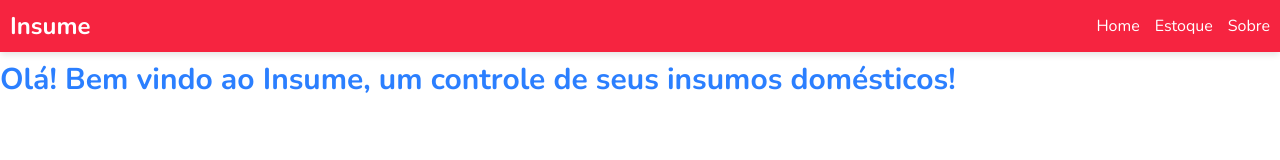
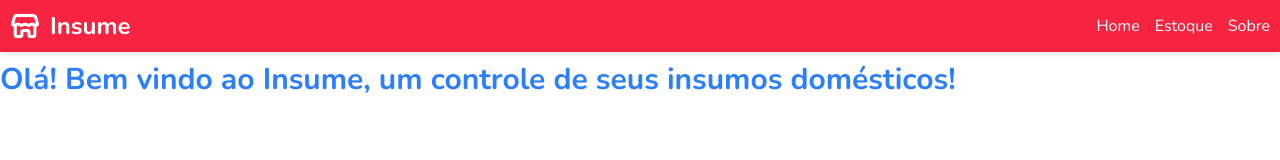
Before and after one commit to socha2004/insume-frontend, a React (Vite) app: page / in a window 1280 px wide. Shown: the top 160 px of the page. Built offline with nearby package versions, Linux system fonts and the light colour scheme.

Commit message:
feat: Stylized navbar initial, add icon and color var

```diff
--- a/src/components/molecules/Navbar/Navbar.tsx
+++ b/src/components/molecules/Navbar/Navbar.tsx
@@ -1,7 +1,10 @@
+import NavbarIcon from '/public/navbar-icon.svg'
+
 export const Navbar = () => {
     return (
         <nav className="flex justify-between items-center mb-[10px] p-[10px] bg-brand-primary text-white shadow-[0_4px_6px_-1px_rgba(0,0,0,0.1)]">
-            <h1 className="text-2xl font-bold">
+            <h1 className="text-2xl font-bold flex items-center gap-[10px] ">
+                <img src={NavbarIcon} alt="Insume Logo" className="w-[30px] h-[30px]" />
                 Insume
             </h1>
 
--- a/src/styles/index.css
+++ b/src/styles/index.css
@@ -8,4 +8,5 @@
 
 @theme {
     --color-brand-primary: #F62440;
+    --color-brand-secondary: #FFFAF3;
 }
```
Also changed, not shown: public/navbar-icon.svg (added).
